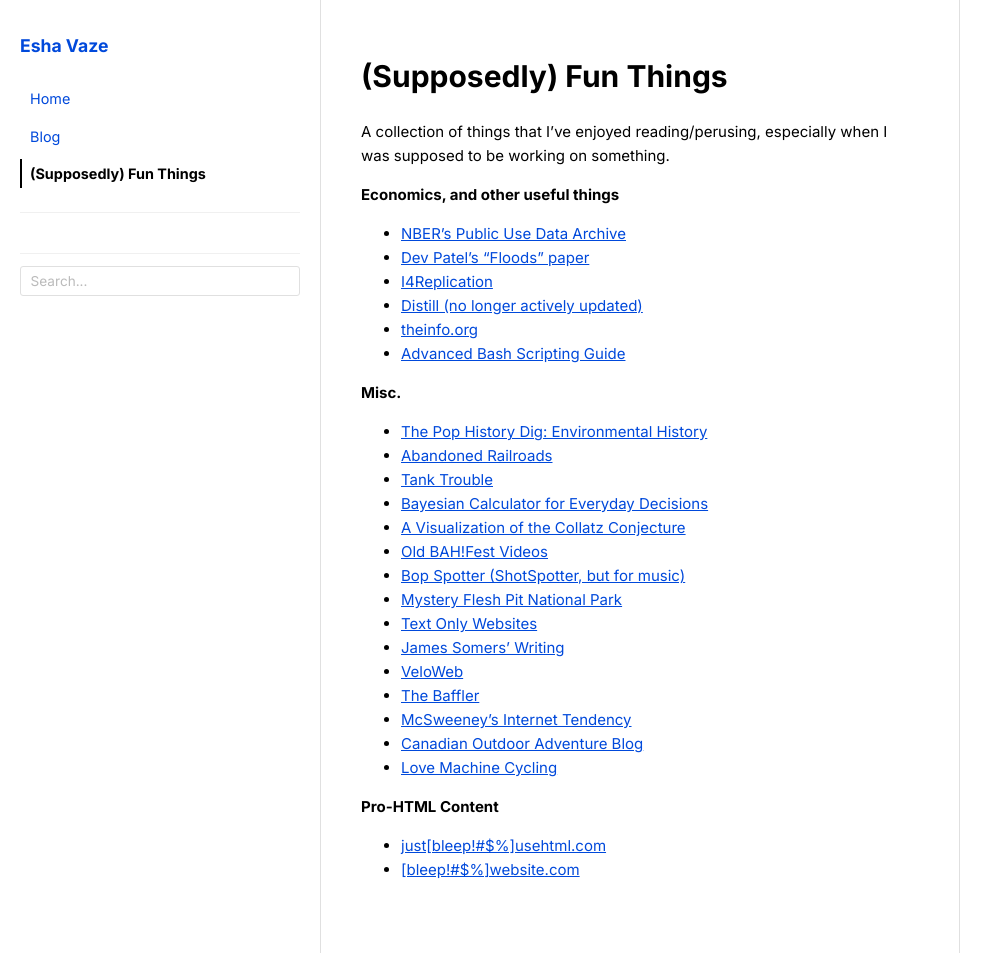
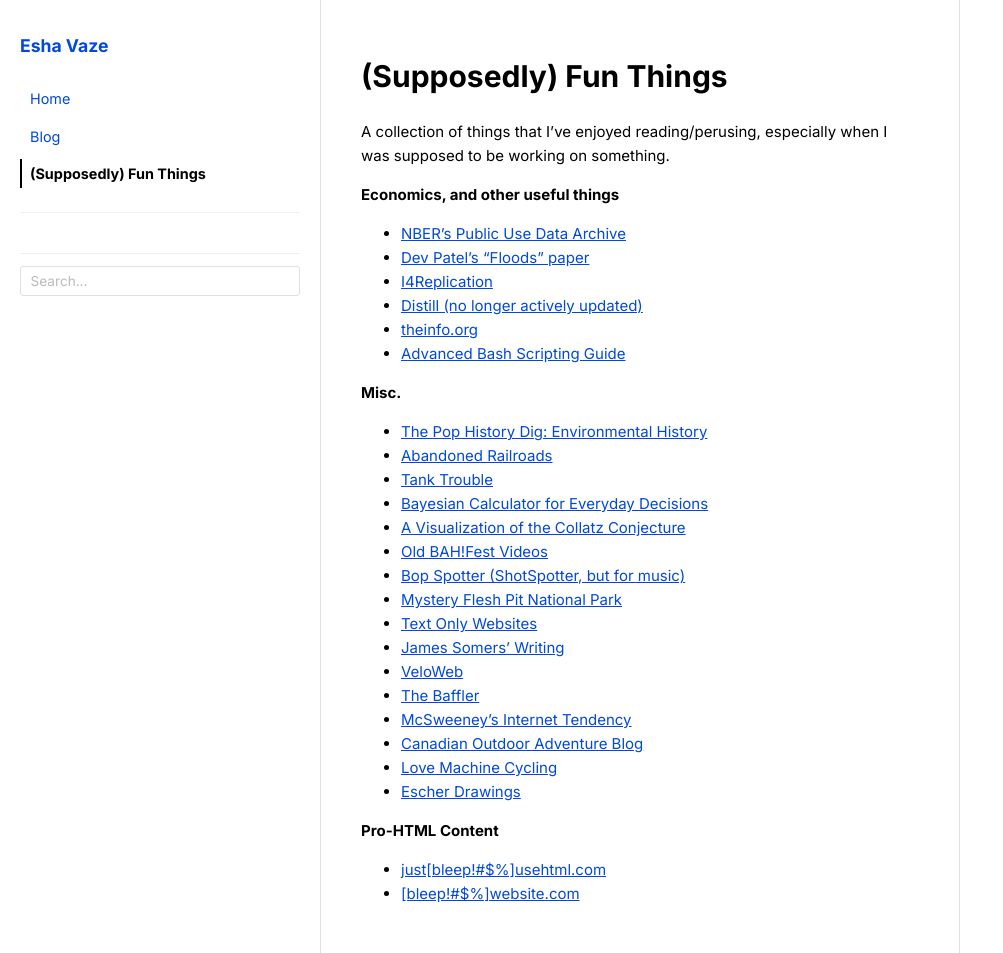
Before and after one commit to vaze-esha/vaze-esha.github.io, a Jekyll site: the page built from funthings.md, in a window 1280 px wide and 953 px high. Shown: the whole window, without its empty margins (0-1003 px from the left). Built offline with Jekyll 4.4.1, drawn with Linux system fonts in a browser that asks for light colours.

Commit message:
Add Escher Drawings link to Fun Things Misc section
Co-Authored-By: Claude Sonnet 4.6 <noreply@anthropic.com>

```diff
--- a/funthings.md
+++ b/funthings.md
@@ -33,6 +33,7 @@ A collection of things that I've enjoyed reading/perusing, especially when I was
 - [McSweeney's Internet Tendency](https://www.mcsweeneys.net/)
 - [Canadian Outdoor Adventure Blog](https://mariaadey.com/about-2/)
 - [Love Machine Cycling](https://www.lovemachinecycling.ca/)
+- [Escher Drawings](https://kottke.org/18/05/an-online-collection-of-high-res-scans-of-mc-eschers-prints)
 
 **Pro-HTML Content**
 
```
Also changed, not shown: 2 other files.
